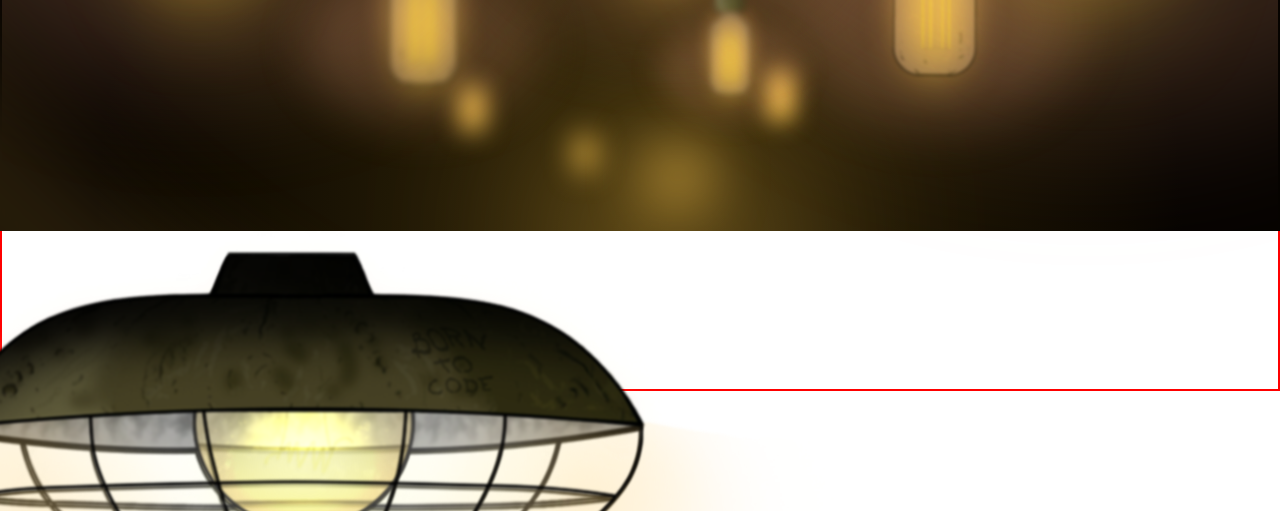
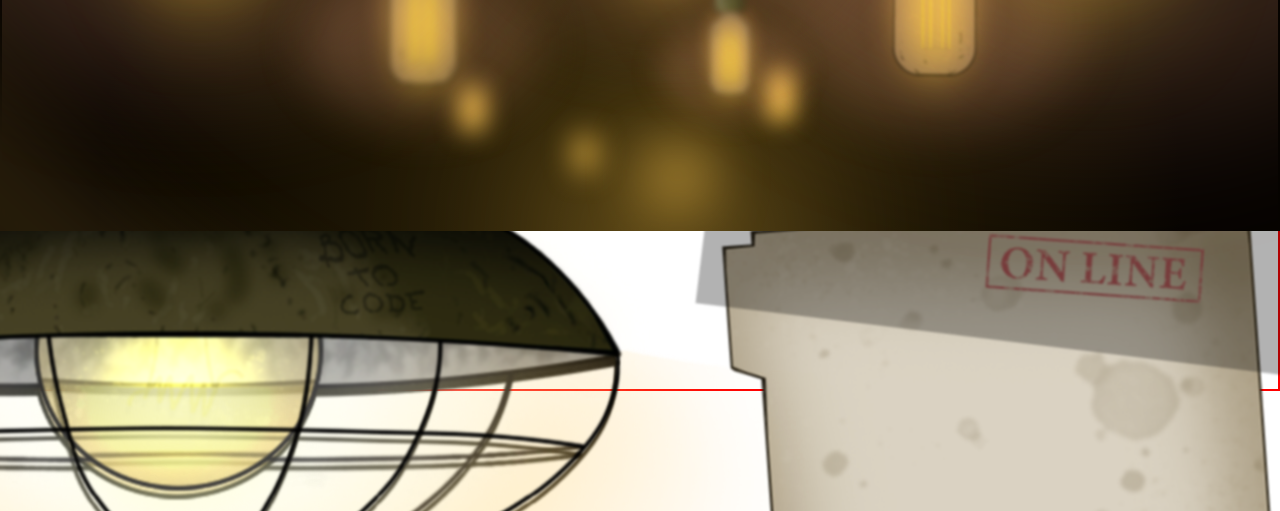
Before and after one commit to Christopher33/Portfolio, a plain HTML site: page index.html in a window 1280 px wide. Shown: the part 569-1080 px from the top of the page. Drawn offline with Linux system fonts and the light colour scheme; a web font is replaced by a local one.

Commit message:
4 commit

```diff
--- a/index.html
+++ b/index.html
@@ -127,6 +127,11 @@
             <img class="resp" src="img/LP2.png" alt="top of the lamp">
         </div>
 
+        <div class="doc1">
+            <img class="resp" src="img/doc1.png" alt="doc on line">
+            <div class="shadow"></div>
+        </div>
+
     </section>
 
     <script src="js/app.js"></script>
--- a/style/style.css
+++ b/style/style.css
@@ -310,20 +310,46 @@ h1{
 
 .on-lamp {
     position: absolute;
-    top: -7%;
-    left: -22%;
+    top: -11%;
+    left: -32%;
     width: 90%;
     height: auto;
     z-index: 11;
     filter: blur(1px);
+    transform: scale(1.3);
 }
 
 .off-lamp {
     position: absolute;
-    top: -5.3%;
-    left: -20.7%;
+    top: -8.3%;
+    left: -30.3%;
     width: 90%;
     height: auto;
     z-index: 10;
     filter: blur(1px);
+    transform: scale(1.3);
 }
+
+.doc1{
+    position: absolute;
+    top: -38%;
+    left: 32%;
+    width: 90%;
+    height: auto;
+    z-index: 10;
+    filter: blur(1px);
+    transform: scale(.8) rotate(-4deg);
+    overflow: hidden;
+}
+
+.shadow {
+    position: absolute;
+    top: -14%;
+    left: 24%;
+    height: 50%;
+    width: 100%;
+    background-color: black;
+    opacity: .3;
+    z-index: 12;
+    transform: rotate(11deg);
+}
```
Also changed, not shown: img/doc1.png (added), 2 other files.
